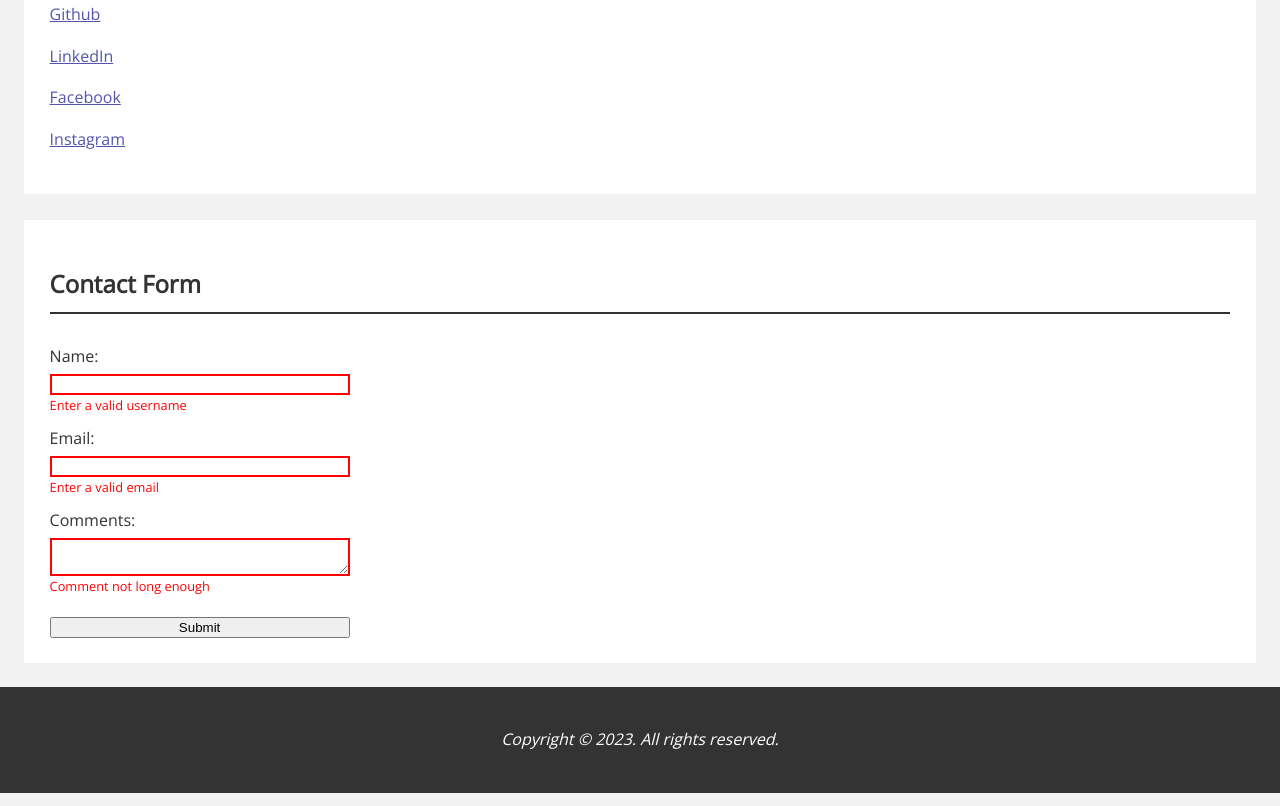
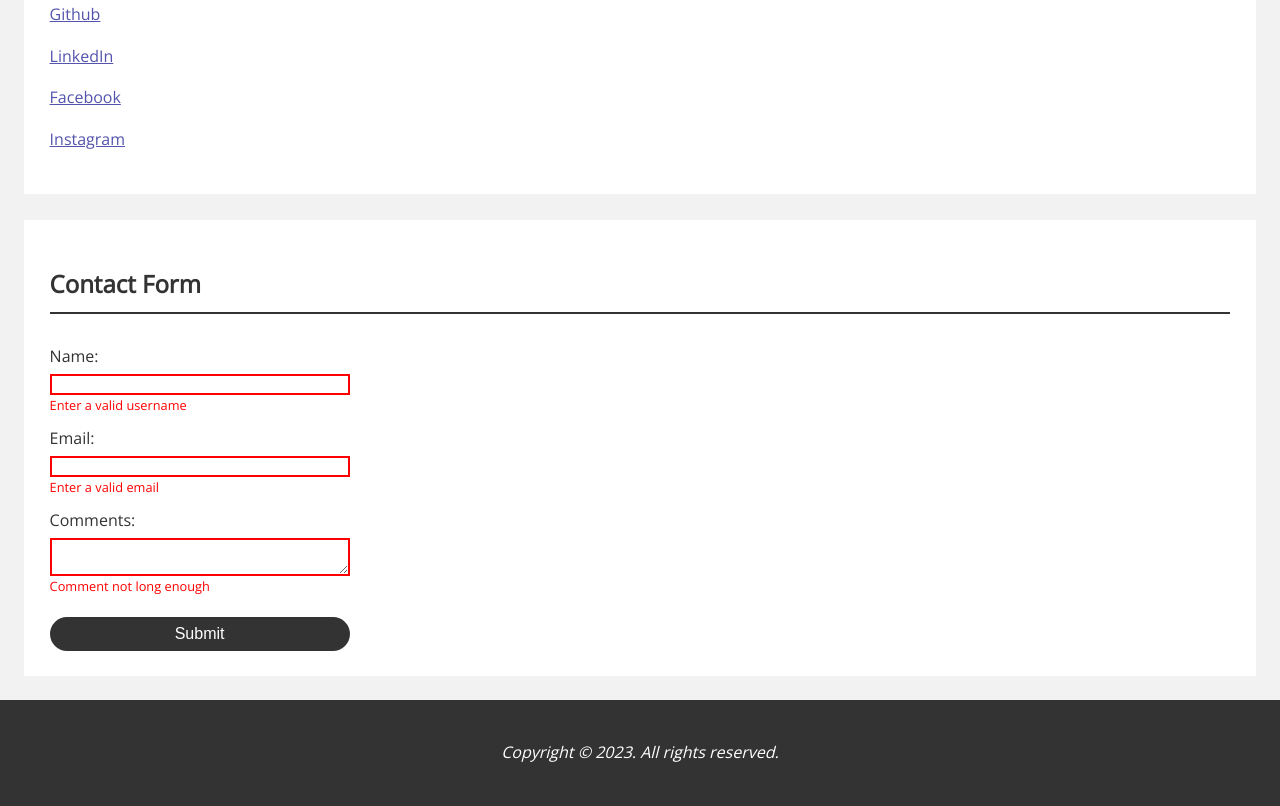
Before and after one commit to arl009/hw4, a plain HTML site: page form-no-js.html in a window 1280 px wide. Shown: the part 2471-3277 px from the top of the page. Drawn offline with Linux system fonts and the light colour scheme.

Commit message:
fix button

```diff
--- a/form-no-js.html
+++ b/form-no-js.html
@@ -119,7 +119,7 @@
                 <output for="comments" id="commentsError" class="error"></output>
                 <output for="comments" id="commentsInfo"></output>
 
-                <input type="submit" value="Submit">
+                <input type="submit" value="Submit" class="button">
                 <input type="hidden" name="possible_bot" value="true">
               </form>
         </section>
```
